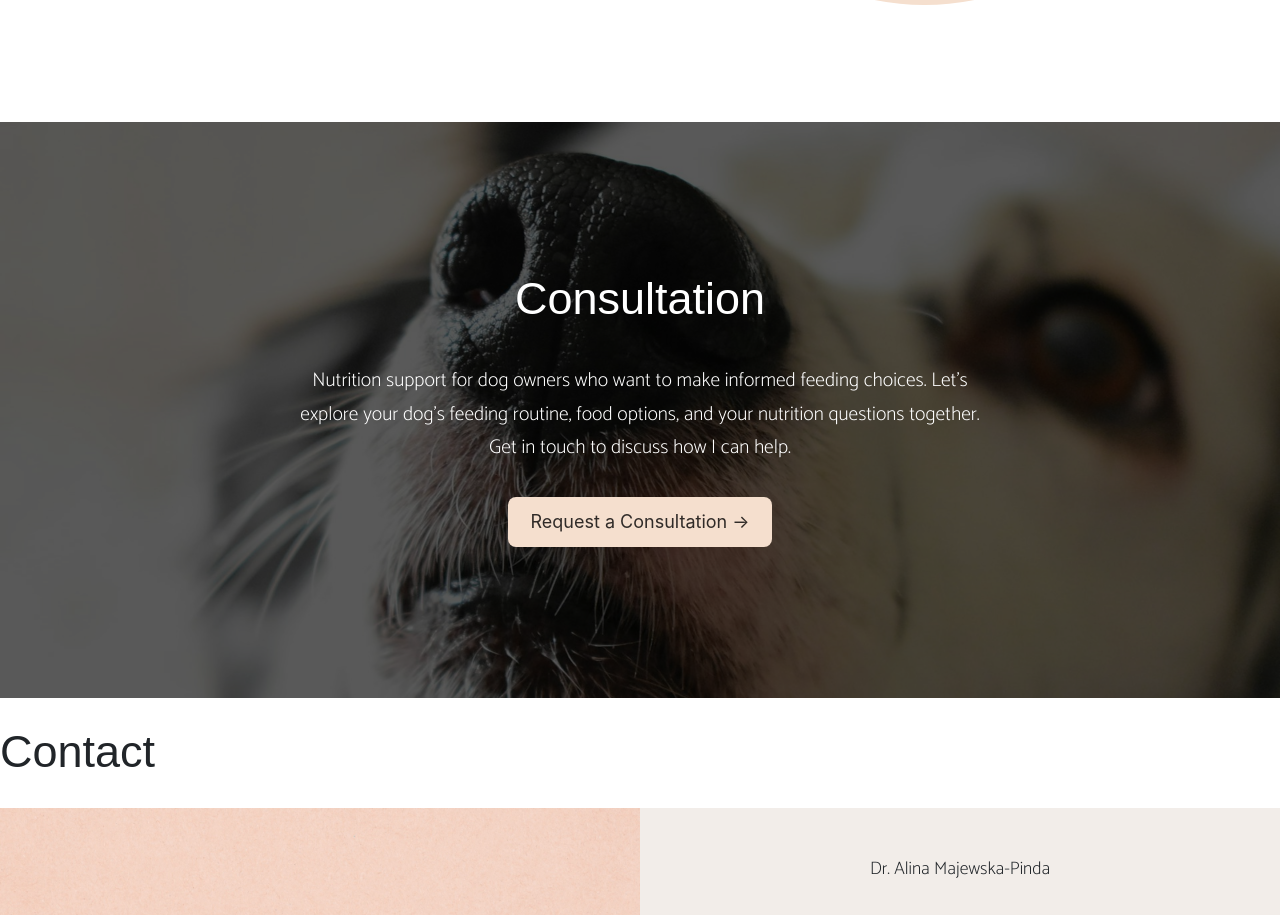
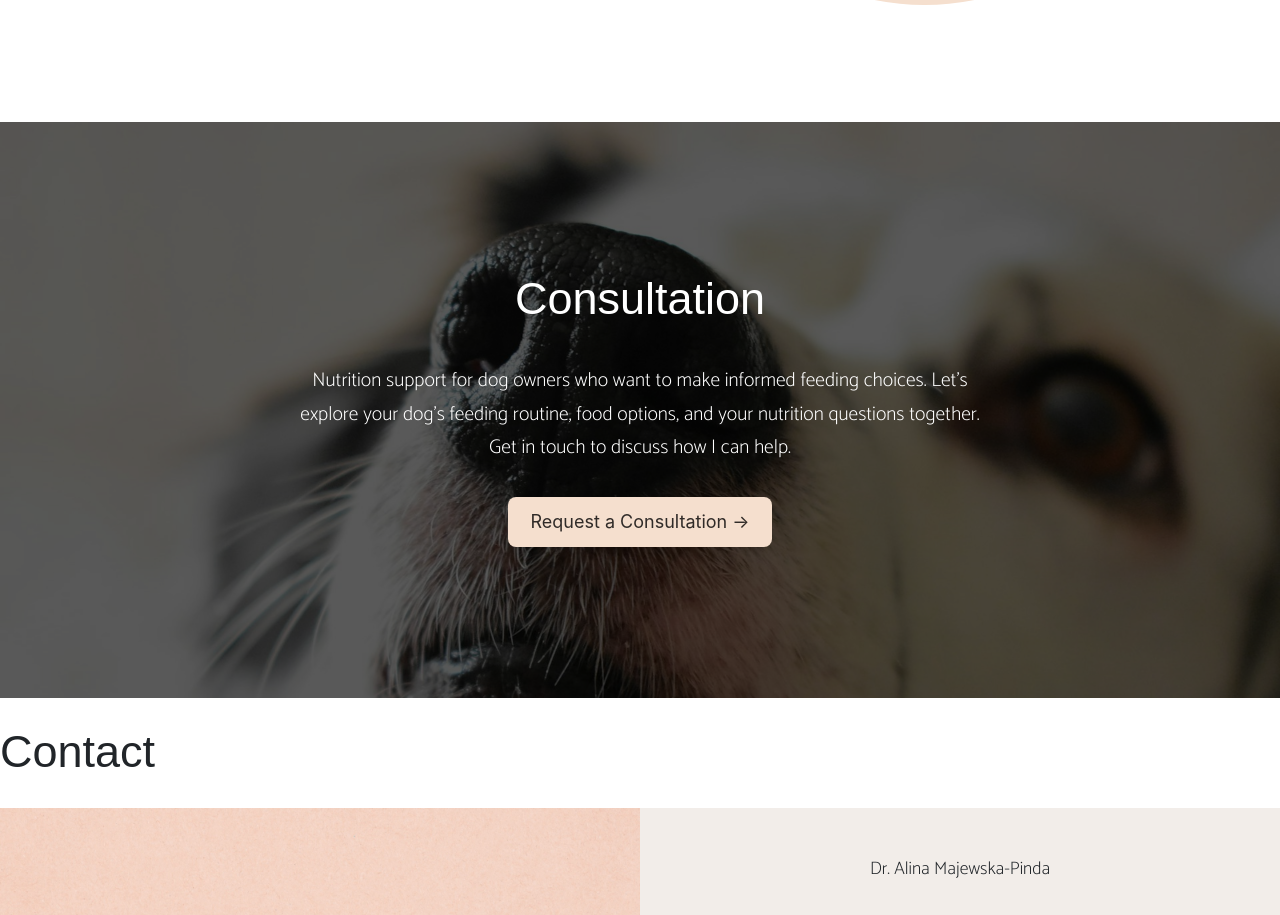
Before and after one commit to Amopho/portfolio-in-react, a React (Vite) app: page / in a window 1280 px wide. Shown: the part 3013-3928 px from the top of the page. Built offline with nearby package versions, Linux system fonts and the light colour scheme; a web font is replaced by a local one.

Commit message:
PFE-15 kept the whole nose in frame rather than centering the dog's lower muzzle

```diff
--- a/src/styles/layout/_consultation.css
+++ b/src/styles/layout/_consultation.css
@@ -4,7 +4,8 @@
   isolation: isolate;
   display: grid;
   place-items: center;
-  min-height: 32rem;
+  /* Give the nose enough vertical room as the full-width image scales up. */
+  min-height: max(32rem, 32vw);
   padding: clamp(3rem, 7vw, 6rem) 1.5rem;
   background-color: #302b28;
   color: #fff;
@@ -18,7 +19,8 @@
   width: 100%;
   height: 100%;
   object-fit: cover;
-  object-position: center 45%;
+  /* Keep the whole nose in frame rather than centering the dog's lower muzzle. */
+  object-position: center 20%;
 }
 
 .consultation-banner::before {
```
